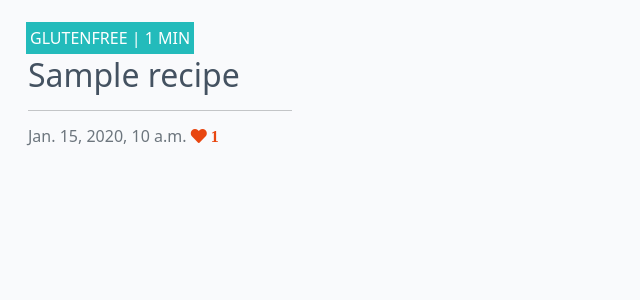
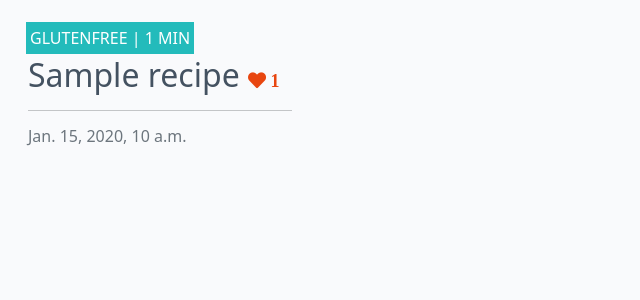
Before and after one commit to Haniibani/Portfolio-project-4, a Django app: page / in a window 1280 px wide. Shown: the part 60-360 px from the top of the page, without its empty margins (0-640 px from the left). Run offline with Django 3.2, Linux system fonts and the light colour scheme; tables that the repository leaves empty hold one stand-in row (values such as "Sample post").

Commit message:
Add grey & unfilled heart when recipe has 0 likes

```diff
--- a/static/css/style.css
+++ b/static/css/style.css
@@ -46,10 +46,21 @@ body {
     background-color: #23BBBB;
 }
 
+.image-flash-likes {
+    position: absolute;
+    top: 5%;
+    left: 5%;
+    font-size: larger;
+}
+
 .author {
     color: white;
     margin: 4px;
     text-transform: uppercase;
+}
+
+.likes {
+    font-size: large;
 }
 
 .masthead {
--- a/templates/index.html
+++ b/templates/index.html
@@ -23,10 +23,18 @@
                                 </div>
                             </div>
                             <a href="{% url 'recipe_detail' recipe.slug %}" class="post-link">
-                                <h2 class="card-title">{{ recipe.title }}</h2>
+                                <h2 class="card-title">{{ recipe.title }}
+                                    <span>
+                                        {% if recipe.number_of_likes > 0 %}
+                                            <i class="fas fa-heart btn-like likes"> {{ recipe.number_of_likes }}</i>
+                                        {% else %}
+                                            <i class="far fa-heart btn-like likes text-secondary"> {{ recipe.number_of_likes }}</i>
+                                        {% endif %}
+                                    </span>
+                                </h2>
                             </a>
                             <hr />
-                            <p class="card-text text-muted h6">{{ recipe.created_on }} <i class="fas fa-heart btn-like"> {{ recipe.number_of_likes }}</i></p>
+                            <p class="card-text text-muted h6">{{ recipe.created_on }}</p>
                         </div>
                     </div>
                 </div>
```
